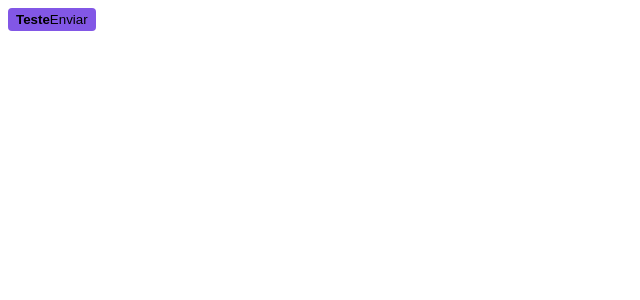
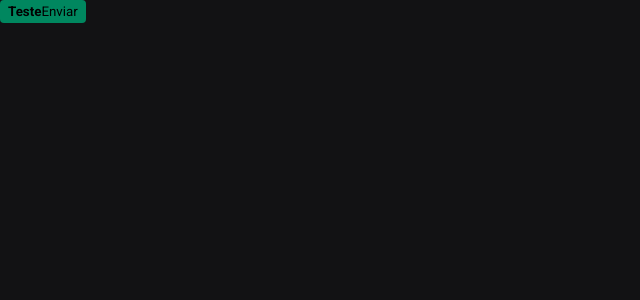
Before and after one commit to gabrielbeli/ignite-shop, a Next.js app: page / in a window 1280 px wide. Shown: the top 300 px of the page, without its empty margins (0-640 px from the left). Built offline with nearby package versions, Linux system fonts and the light colour scheme.

Commit message:
Estrutura visual - Estilos globais

```diff
--- a/src/pages/_app.tsx
+++ b/src/pages/_app.tsx
@@ -1,3 +1,8 @@
-export default function App({ Component, pageProps }) {
-  return <Component {...pageProps} />;
+import { AppProps } from "next/app"
+import { globalStyles } from "../styles/global";
+
+globalStyles();
+
+export default function App({ Component, pageProps }: AppProps) {
+   return <Component {...pageProps} />;
 }
--- a/src/pages/index.tsx
+++ b/src/pages/index.tsx
@@ -1,7 +1,7 @@
 import { styled } from "../styles"
 
 const Button = styled('button', {
-  backgroundColor: '$rocketseat',
+  backgroundColor: '$green500',
   borderRadius: 4,
   border: 0,
   padding: '4px 8px',
--- /dev/null
+++ b/src/styles/global.ts
@@ -0,0 +1,19 @@
+import { globalCss } from "."
+
+export const globalStyles = globalCss({
+  '*': {
+    margin: 0,
+    padding: 0,
+  },
+
+  body: {
+    '-webkit-font-smoothing': 'antialiased',
+    backgroundColor: '$gray900',
+    color: '$gray100'
+  },
+
+  'body, input, textarea, button': {
+    fontFamily: 'Roboto',
+    fontWeight: 400,
+  },
+})
--- a/src/styles/index.ts
+++ b/src/styles/index.ts
@@ -12,7 +12,14 @@
  } = createStitches({
   theme: {
     colors: {
-      rocketseat: '#8257e6',
+      white: '#fff',
+      gray900: '#121214',
+      gray800: '#202024',
+      gray300: '#c4c4cc',
+      gray100: '#e1e1e6',
+
+      green500: '#00875f',
+      green300: '#00b37e'
     }
   }
 })
```
